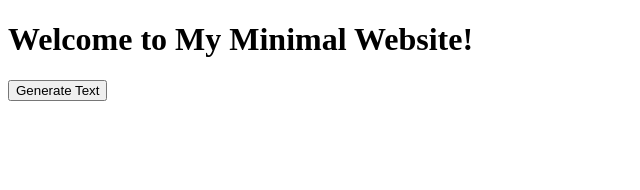
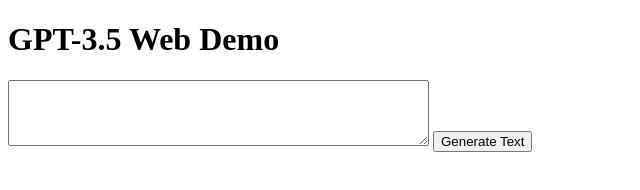
Before and after one commit to anarchybox/anarchybox.github.io, a plain HTML site: page index.html in a window 1280 px wide. Shown: the whole page, without its empty margins (0-640 px from the left). Drawn offline with Linux system fonts and the light colour scheme.

Commit message:
Update index.html

```diff
--- a/index.html
+++ b/index.html
@@ -1,13 +1,14 @@
 <!DOCTYPE html>
 <html>
 <head>
-    <title>Minimal Website</title>
-    <link rel="stylesheet" type="text/css" href="styles.css">
-    <script src="script.js"></script>
+    <title>GPT-3.5 Web Demo</title>
 </head>
 <body>
-    <h1>Welcome to My Minimal Website!</h1>
-    <p id="output"></p>
+    <h1>GPT-3.5 Web Demo</h1>
+    <textarea id="prompt" rows="4" cols="50"></textarea>
     <button onclick="generateText()">Generate Text</button>
+    <div id="output"></div>
+
+    <script src="script.js"></script>
 </body>
 </html>
```
